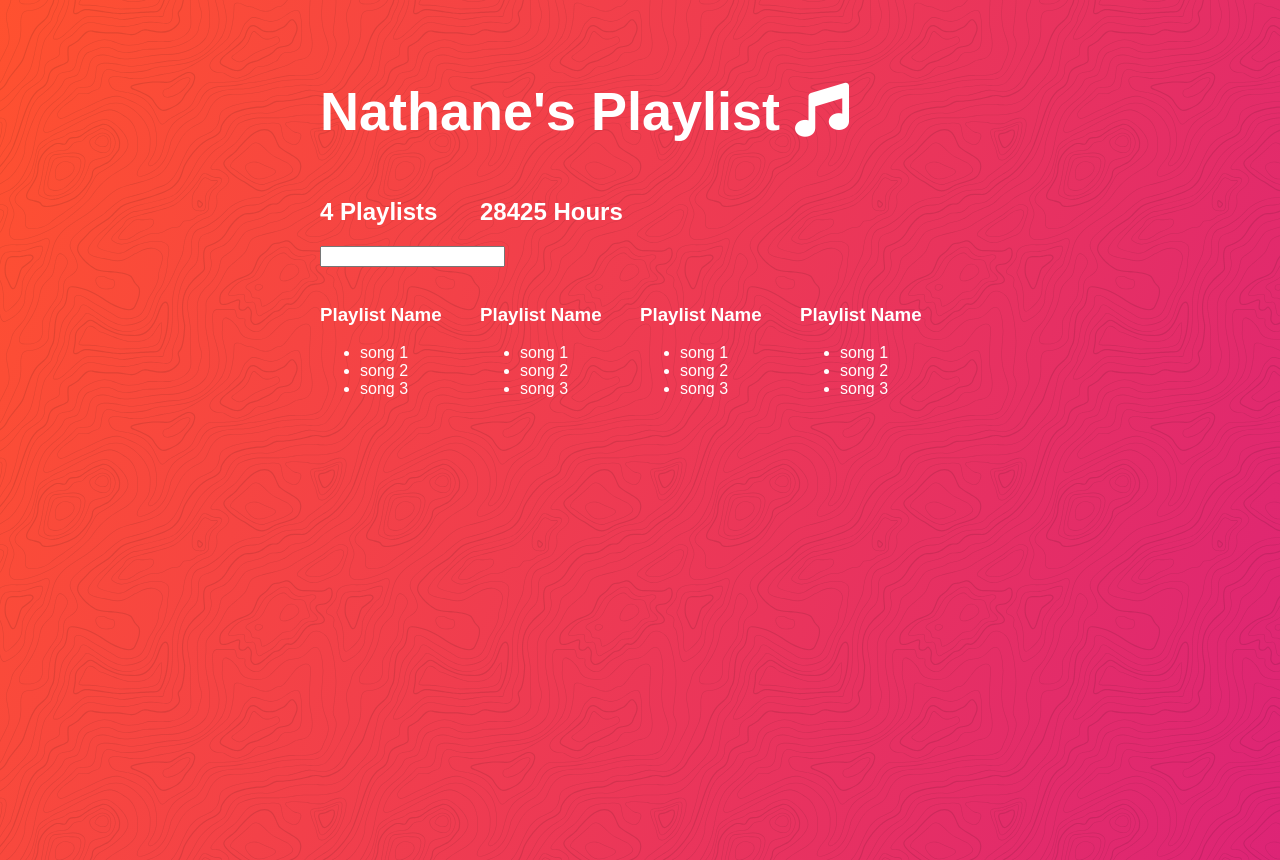
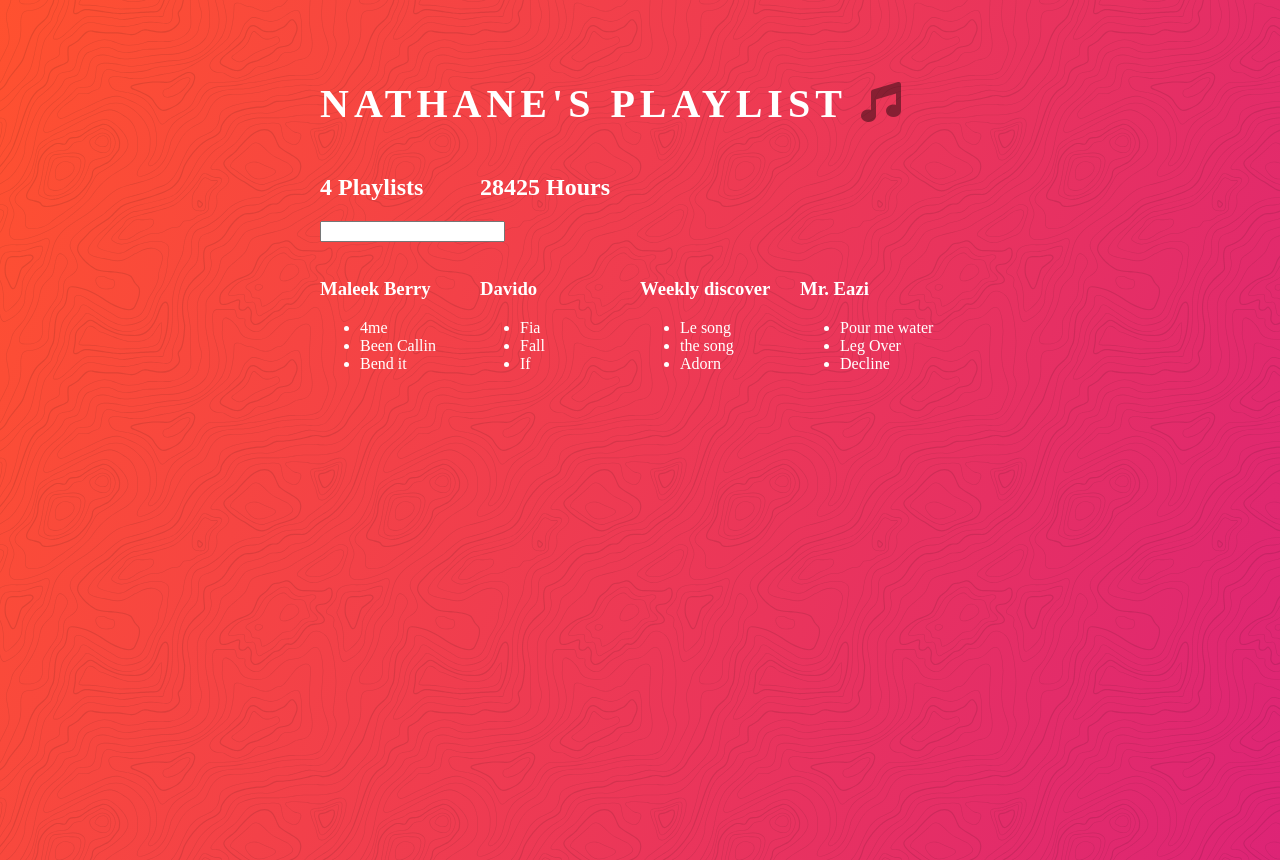
Before and after one commit to Nytheneals/REACT__BeatsfyApp, a React (Create React App) app: page / in a window 1280 px wide. Built offline with nearby package versions, Linux system fonts and the light colour scheme.

Commit message:
Worked on playlist

```diff
--- a/src/App.css
+++ b/src/App.css
@@ -35,4 +35,14 @@
   /* background: white; */
   background-position: fixed;
   font-weight: 100;
+  font-family: "Arciform Sans";
 }
+
+h1 {
+  letter-spacing: 5px;
+  text-transform: uppercase;
+}
+
+.fa-music {
+  color: rgba(0, 0, 0, 0.425);
+}
--- a/src/App.jsx
+++ b/src/App.jsx
@@ -40,7 +40,7 @@
         ],
       },
       {
-        name: 'Me Eazi',
+        name: 'Mr. Eazi',
         songs: [
           { name: 'Pour me water ', duration: 3423 },
           { name: 'Leg Over', duration: 3423 },
@@ -99,17 +99,15 @@
 
 class Playlist extends Component {
   render() {
-    const data = this.props.playlist;
-    console.log(data);
+    const data = this.props.playlists.songs;
+    const mappedData = data.map(songs => songs.name);
+    const mappedSong = mappedData.map((song, i) => <li key={i}>{song}</li>);
+    console.log(mappedSong);
     return (
       <div style={{ ...defaultStyle, width: '25%', display: 'inline-block' }}>
         <img src="" alt="" />
-        <h3> Playlist Name</h3>
-        <ul>
-          <li>song 1</li>
-          <li>song 2</li>
-          <li>song 3</li>
-        </ul>
+        <h3> {this.props.playlists.name}</h3>
+        <ul>{mappedSong}</ul>
       </div>
     );
   }
@@ -130,7 +128,7 @@
   componentDidMount() {
     setTimeout(() => {
       this.setState({ serverData: fakeServerData });
-    }, 100);
+    }, 1000);
   }
 
   render() {
@@ -138,17 +136,16 @@
       <div className="App">
         {this.state.serverData.user ? (
           <div>
-            <h1 style={{ ...defaultStyle, fontSize: '54px' }}>
+            <h1 style={{ ...defaultStyle, fontSize: '40px' }}>
               {this.state.serverData.user.name}'s Playlist{' '}
               <i className="fa fa-music" aria-hidden="true" />
             </h1>
             <PlaylistCounter playlists={this.state.serverData.user.playlists} />
             <HourCounter playlists={this.state.serverData.user.playlists} />
             <Filter />
-            <Playlist />
-            <Playlist />
-            <Playlist />
-            <Playlist />
+            {this.state.serverData.user.playlists.map(playlist => (
+              <Playlist playlists={playlist} />
+            ))}
           </div>
         ) : (
           <h1>
```
